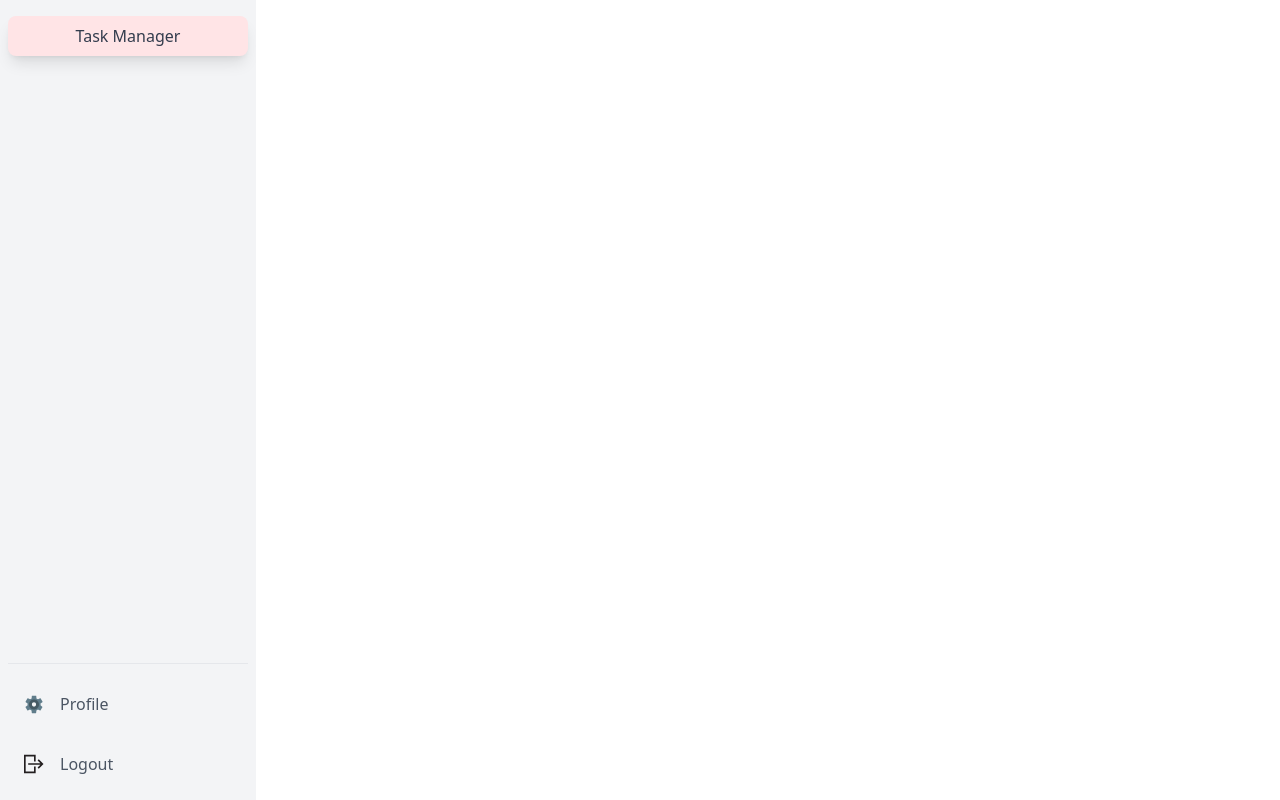
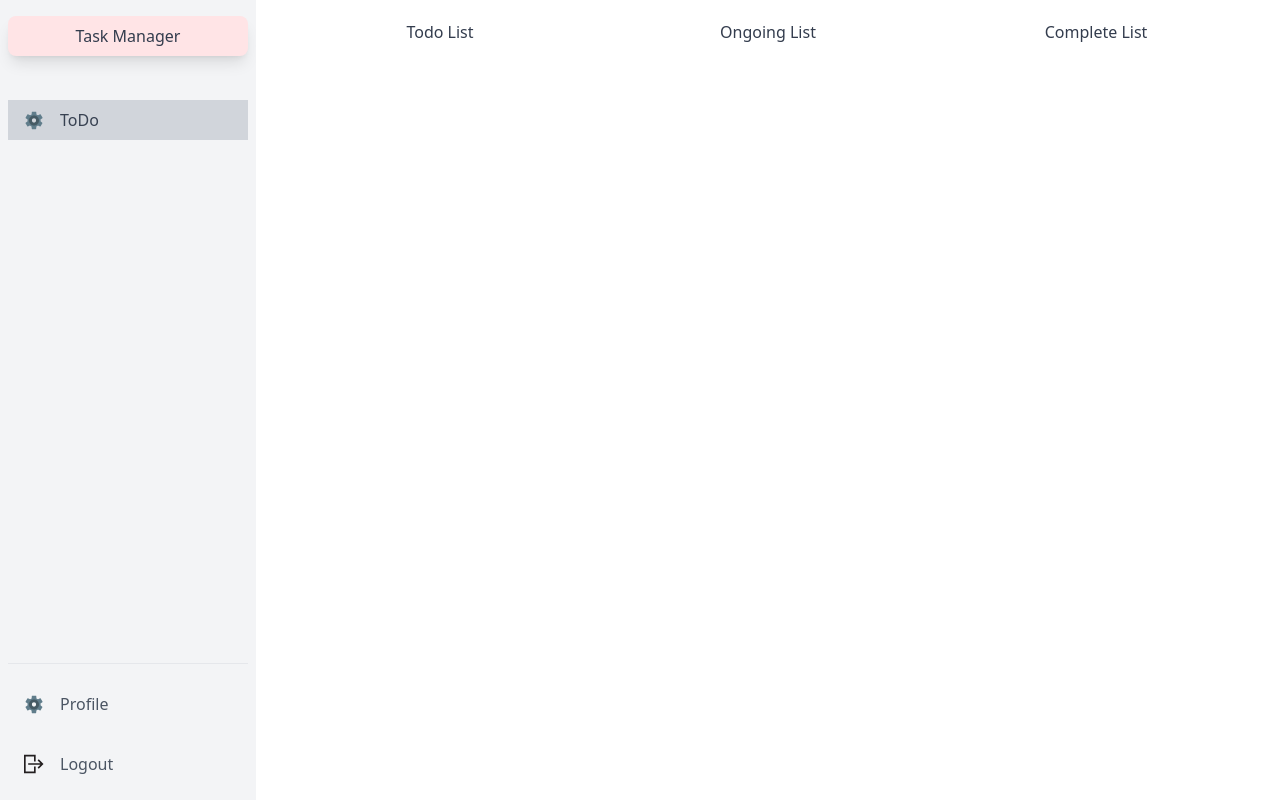
Before and after one commit to masud040/task-management-client, a React (Vite) app: page /dashboard in a window 1280 px wide. Built offline with nearby package versions, Linux system fonts and the light colour scheme; no server answers.

Commit message:
add profile route and set todo route in dashboard

```diff
--- a/package.json
+++ b/package.json
@@ -17,7 +17,10 @@
     "lottie-react": "^2.4.0",
     "match-sorter": "^6.3.1",
     "react": "^18.2.0",
+    "react-beautiful-dnd": "^13.1.1",
     "react-dom": "^18.2.0",
+    "react-drag-and-drop": "^3.0.0",
+    "react-draggable": "^4.4.6",
     "react-helmet-async": "^2.0.4",
     "react-hot-toast": "^2.4.1",
     "react-icons": "^4.12.0",
--- a/src/components/Dashboard/Sidebar/Sidebar.jsx
+++ b/src/components/Dashboard/Sidebar/Sidebar.jsx
@@ -45,7 +45,9 @@ const Sidebar = () => {
           <div className="flex flex-col justify-between flex-1 mt-6">
             {/* If a user is host */}
 
-            <nav></nav>
+            <nav>
+              <MenuItem icon={FcSettings} label="ToDo" address="/dashboard" />
+            </nav>
           </div>
         </div>
 
--- /dev/null
+++ b/src/pages/Profile/Profile.jsx
@@ -0,0 +1,5 @@
+const Profile = () => {
+  return <div></div>;
+};
+
+export default Profile;
--- /dev/null
+++ b/src/pages/Todo/Todo.jsx
@@ -0,0 +1,17 @@
+const Todo = () => {
+  return (
+    <div className="grid grid-cols-3 ">
+      <div>
+        <h1 className="text-center">Todo List</h1>
+      </div>
+      <div>
+        <h1 className="text-center">Ongoing List</h1>
+      </div>
+      <div>
+        <h1 className="text-center">Complete List</h1>
+      </div>
+    </div>
+  );
+};
+
+export default Todo;
--- a/src/routes/router.jsx
+++ b/src/routes/router.jsx
@@ -5,6 +5,8 @@ import Home from "../pages/Home/Home";
 import SignIn from "../pages/Signin/Signin";
 import SignUp from "../pages/Signup/Signup";
 import DashboardLayout from "../layouts/DashboardLayout";
+import Todo from "../pages/Todo/Todo";
+import Profile from "../pages/Profile/Profile";
 
 const router = createBrowserRouter([
   {
@@ -29,6 +31,16 @@ const router = createBrowserRouter([
   {
     path: "/dashboard",
     element: <DashboardLayout />,
+    children: [
+      {
+        index: true,
+        element: <Todo />,
+      },
+      {
+        path: "profile",
+        element: <Profile />,
+      },
+    ],
   },
 ]);
 
```
Also changed, not shown: 1 other file (tests, documents, lock files or other folders).
